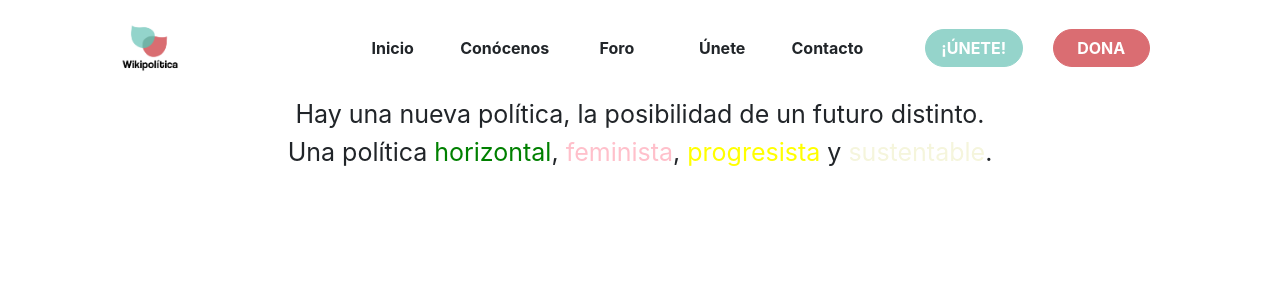
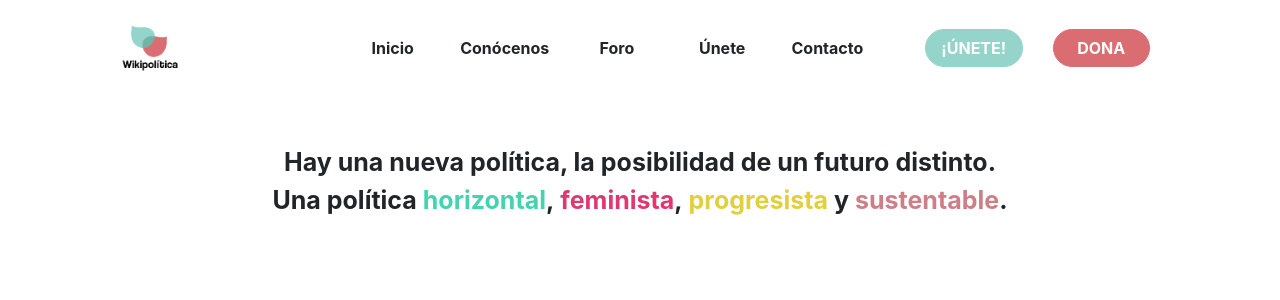
Before and after one commit to wikipoliticacdmx/website, a Vue app in the folder app/: page / in a window 1280 px wide. Shown: the top 300 px of the page. Built offline with nearby package versions, Linux system fonts and the light colour scheme; the HTML template or start-up script is replaced by a standard one.

Commit message:
Update banner colors and spacing

```diff
--- a/app/src/components/Banner.vue
+++ b/app/src/components/Banner.vue
@@ -1,5 +1,5 @@
 <template lang="pug">
-  .banner
+  .banner.py-5
     b-container.container
       b-row
         b-col
@@ -30,17 +30,18 @@
     background-color: white;
     p {
       font-size: 25px;
+      font-weight: bold;
       .horizontal {
-        color: green;
+        color: #43D3AF;
       }
       .feminist {
-        color: pink;
+        color: #E13771;
       }
       .progressist {
-        color: yellow;
+        color: #E2CF3E;
       }
       .sustainable {
-        color: beige;
+        color: #CD7F87;
       }
     }
   }
```
